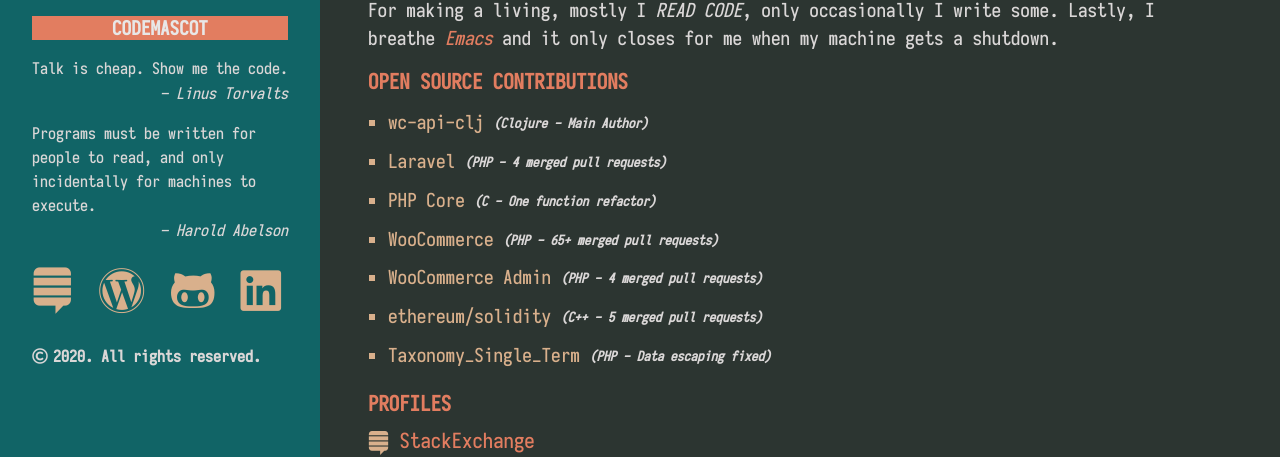
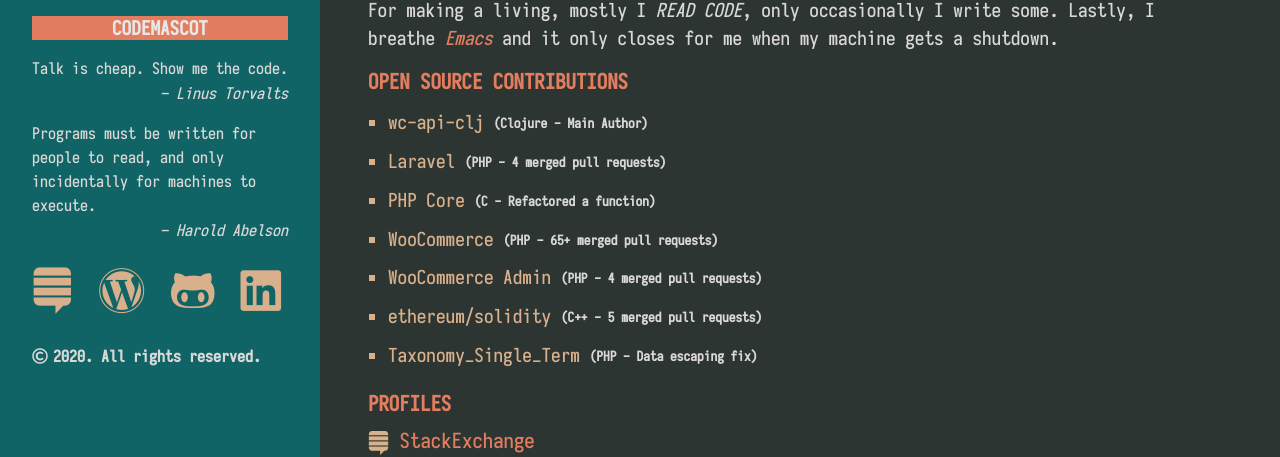
Before and after one commit to khanrn/codemascot.github.io, a Jekyll site: the page built from index.html, in a window 1280 px wide and 1037 px high. Shown: the part 160-617 px from the top of the window. Built offline with Jekyll 4.4.1, drawn with Linux system fonts in a browser that asks for light colours; nearby versions of some CDN libraries; the list of posts is cut into pages by our own code.

Commit message:
Font italic removed and PHP core text updated

```diff
--- a/index.html
+++ b/index.html
@@ -13,31 +13,31 @@
 	<ul class="contributions">
       <li>
           <a target="_blank" href="https://github.com/codemascot/wc-api-clj">wc-api-clj</a>
-          <span style="display: inline;font-size: 0.7em;font-style: italic;vertical-align: middle;font-weight: bold;">(Clojure - Main Author)</span>
+          <span style="display: inline;font-size: 0.7em;vertical-align: middle;font-weight: bold;">(Clojure - Main Author)</span>
       </li>
 		  <li>
           <a target="_blank" href="https://github.com/laravel/framework/pulls?utf8=%E2%9C%93&q=is%3Apr+author%3Acodemascot+is%3Amerged+">Laravel</a>
-          <span style="display: inline;font-size: 0.7em;font-style: italic;vertical-align: middle;font-weight: bold;">(PHP - 4 merged pull requests)</span>
+          <span style="display: inline;font-size: 0.7em;vertical-align: middle;font-weight: bold;">(PHP - 4 merged pull requests)</span>
       </li>
 		  <li>
           <a target="_blank" href="http://git.php.net/?p=php-src.git&a=search&h=HEAD&st=author&s=naby88@gmail.com">PHP Core</a>
-          <span style="display: inline;font-size: 0.7em;font-style: italic;vertical-align: middle;font-weight: bold;">(C - One function refactor)</span>
+          <span style="display: inline;font-size: 0.7em;vertical-align: middle;font-weight: bold;">(C - Refactored a function)</span>
       </li>
 		  <li>
           <a target="_blank" href="https://github.com/woocommerce/woocommerce/pulls?utf8=%E2%9C%93&q=is%3Apr+author%3Acodemascot+is%3Amerged+">WooCommerce</a>
-          <span style="display: inline;font-size: 0.7em;font-style: italic;vertical-align: middle;font-weight: bold;">(PHP - 65+ merged pull requests)</span>
+          <span style="display: inline;font-size: 0.7em;vertical-align: middle;font-weight: bold;">(PHP - 65+ merged pull requests)</span>
       </li>
 		  <li>
           <a target="_blank" href="https://github.com/woocommerce/woocommerce-admin/pulls?q=is%3Apr+is%3Amerged+codemascot+">WooCommerce Admin</a>
-          <span style="display: inline;font-size: 0.7em;font-style: italic;vertical-align: middle;font-weight: bold;">(PHP - 4 merged pull requests)</span>
+          <span style="display: inline;font-size: 0.7em;vertical-align: middle;font-weight: bold;">(PHP - 4 merged pull requests)</span>
       </li>
 		  <li>
           <a target="_blank" href="https://github.com/ethereum/solidity/pulls?utf8=%E2%9C%93&q=is%3Amerged+is%3Apr+author%3Acodemascot+">ethereum/solidity</a>
-          <span style="display: inline;font-size: 0.7em;font-style: italic;vertical-align: middle;font-weight: bold;">(C++ - 5 merged pull requests)</span>
+          <span style="display: inline;font-size: 0.7em;vertical-align: middle;font-weight: bold;">(C++ - 5 merged pull requests)</span>
       </li>
 		  <li>
           <a target="_blank" href="https://github.com/WebDevStudios/Taxonomy_Single_Term/pull/25">Taxonomy_Single_Term</a>
-          <span style="display: inline;font-size: 0.7em;font-style: italic;vertical-align: middle;font-weight: bold;">(PHP - Data escaping fixed)</span>
+          <span style="display: inline;font-size: 0.7em;vertical-align: middle;font-weight: bold;">(PHP - Data escaping fix)</span>
       </li>
 	</ul>
 
```
